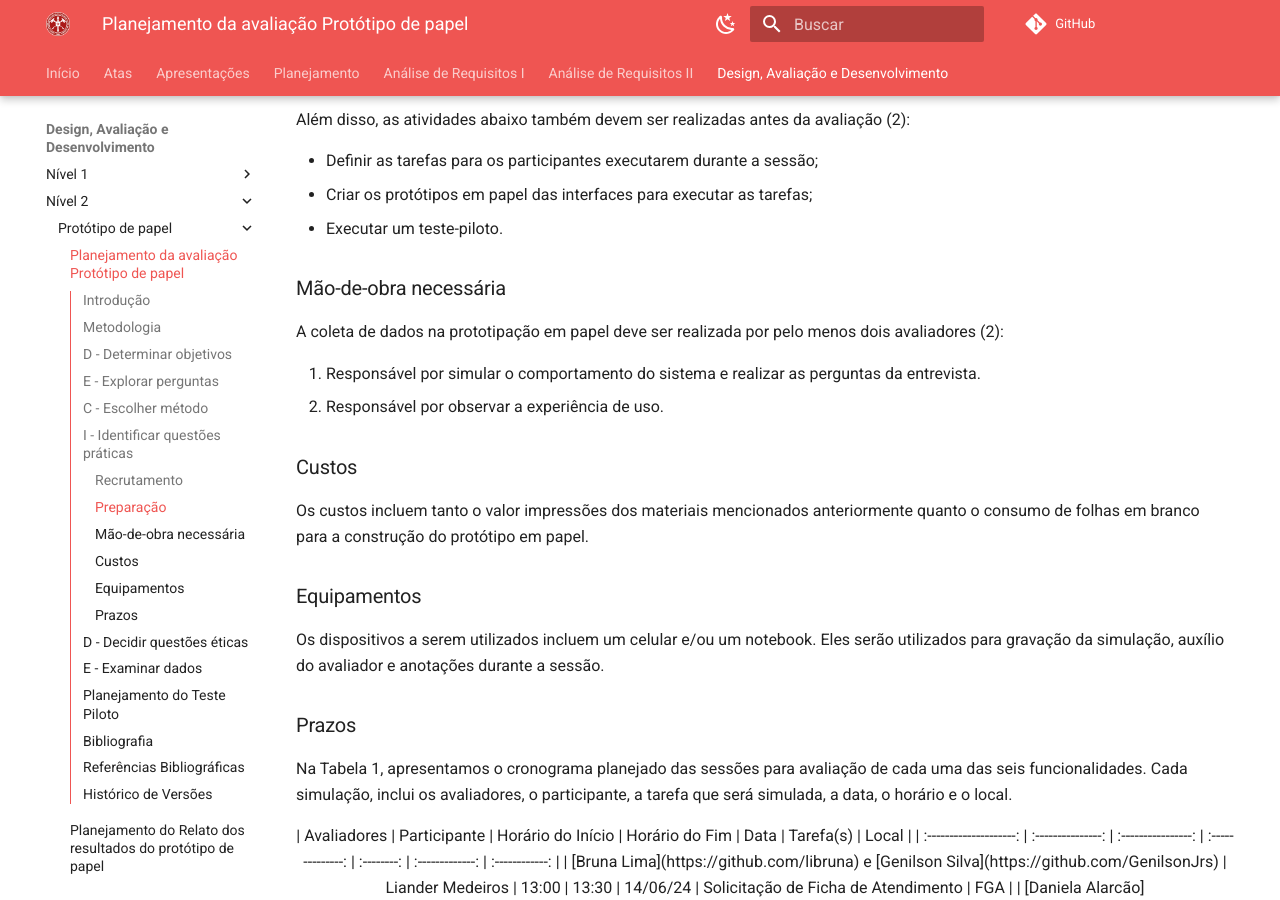
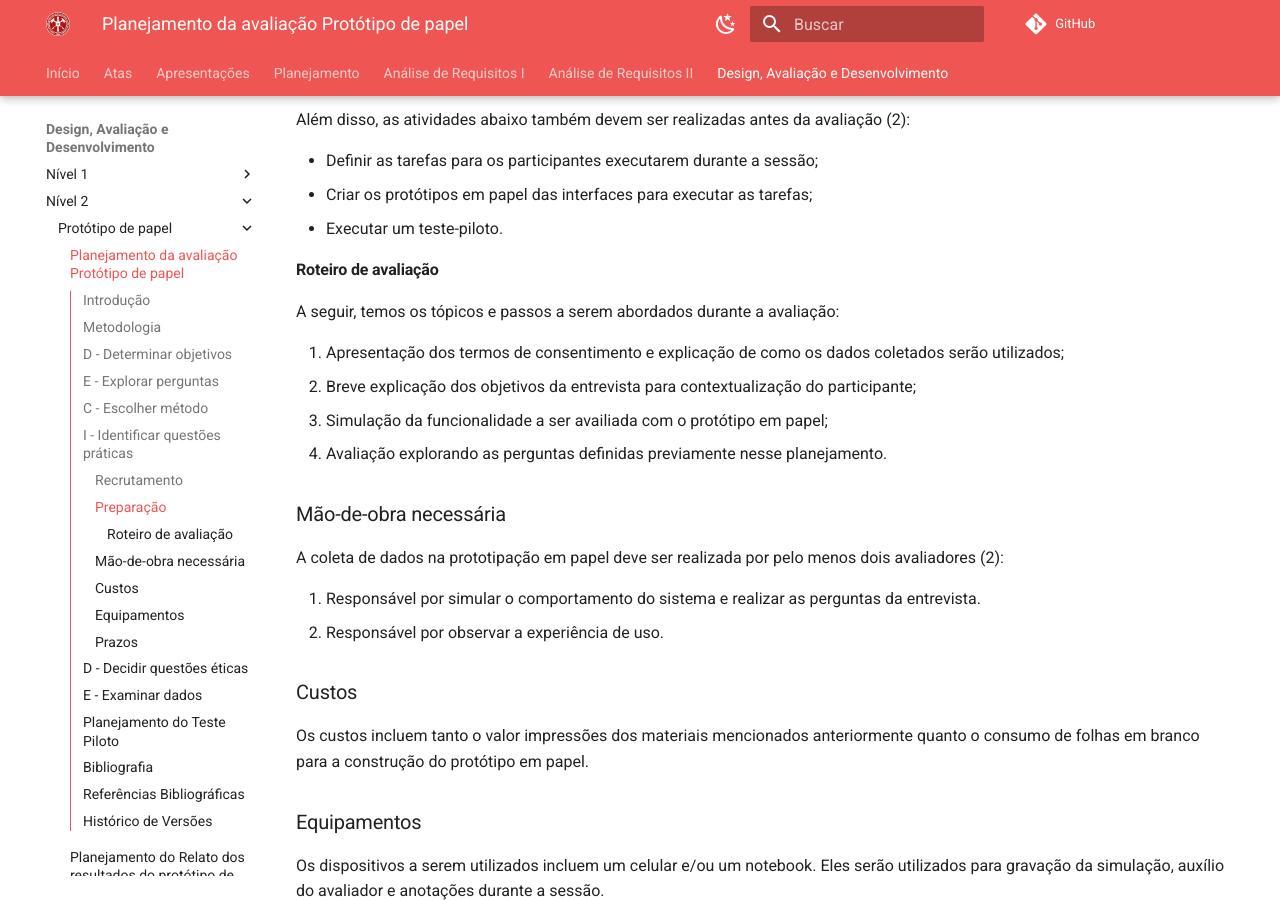
Before and after one commit to Interacao-Humano-Computador/2024.1-CBMERJ, an MkDocs documentation site: the page built from docs/design_avaliacao_desenvolvimento/nivel_2/prototipo_papel/planejamento_prototipo_papel.md, in a window 1280 px wide and 900 px high, scrolled down 1949 px. Built offline with MkDocs 1.6.1 and Material for MkDocs 9.7.7, drawn with Linux system fonts in a browser that asks for light colours; comment, search, counter and statistics services are not loaded.

Commit message:
Update planejamento_prototipo_papel.md

```diff
--- a/docs/design_avaliacao_desenvolvimento/nivel_2/prototipo_papel/planejamento_prototipo_papel.md
+++ b/docs/design_avaliacao_desenvolvimento/nivel_2/prototipo_papel/planejamento_prototipo_papel.md
@@ -51,6 +51,14 @@ Além disso, as atividades abaixo também devem ser realizadas antes da avaliaç
 - Definir as tarefas para os participantes executarem durante a sessão;
 - Criar os protótipos em papel das interfaces para executar as tarefas;
 - Executar um teste-piloto.
+
+#### Roteiro de avaliação
+A seguir, temos os tópicos e passos a serem abordados durante a avaliação:
+
+1. Apresentação dos termos de consentimento e explicação de como os dados coletados serão utilizados;
+2. Breve explicação dos objetivos da entrevista para contextualização do participante;
+3. Simulação da funcionalidade a ser availiada com o protótipo em papel;
+4. Avaliação explorando as perguntas definidas previamente nesse planejamento.
 
 ### Mão-de-obra necessária
 A coleta de dados na prototipação em papel deve ser realizada por pelo menos dois avaliadores (2):
```
